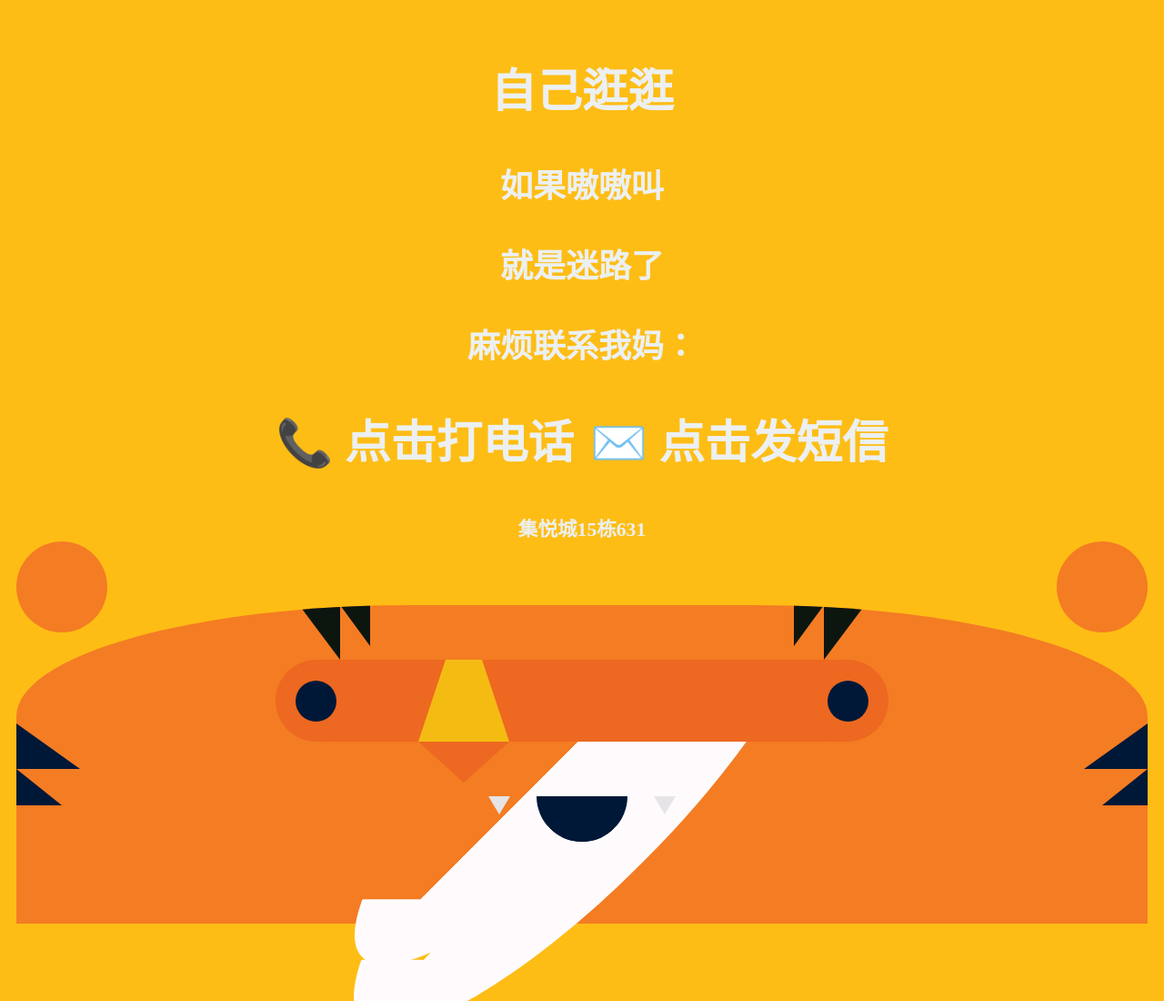
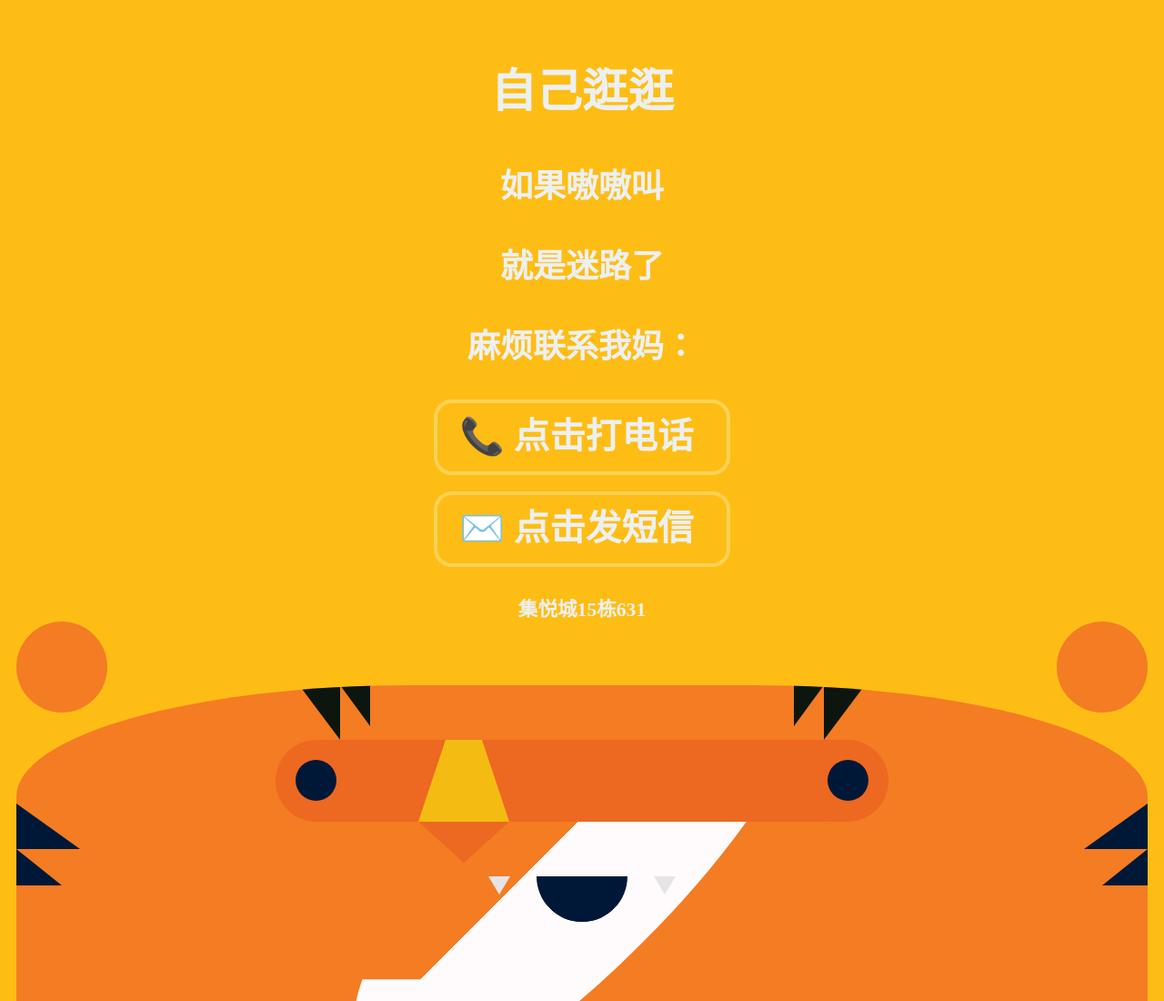
Before and after one commit to ElmmmQin/Cat, a website built with webpack: page index.html in a window 1280 px wide. Shown: the top 1100 px of the page at 91% size. Built offline with nearby package versions, Linux system fonts and the light colour scheme.

Commit message:
Update style.css

```diff
--- a/style.css
+++ b/style.css
@@ -31,10 +31,18 @@ body h4 {
     z-index: 99;
     /* width: vw - 20px; */
 }
-.text a{
-  font-size: 0.7em;
+.btn {
+  font-size: 0.55em;
   font-weight: 600;
   line-height: 1.9em;
+  display: block;
+  border: solid 4px rgb(255, 210, 86);
+  border-radius: 20px;
+  padding: 0 36px 0 24px;
+}
+
+.btn:last-of-type {
+  margin-top: 18px;
 }
 .tiger {
   -webkit-border-radius: 35% 35% 0 0;
```
